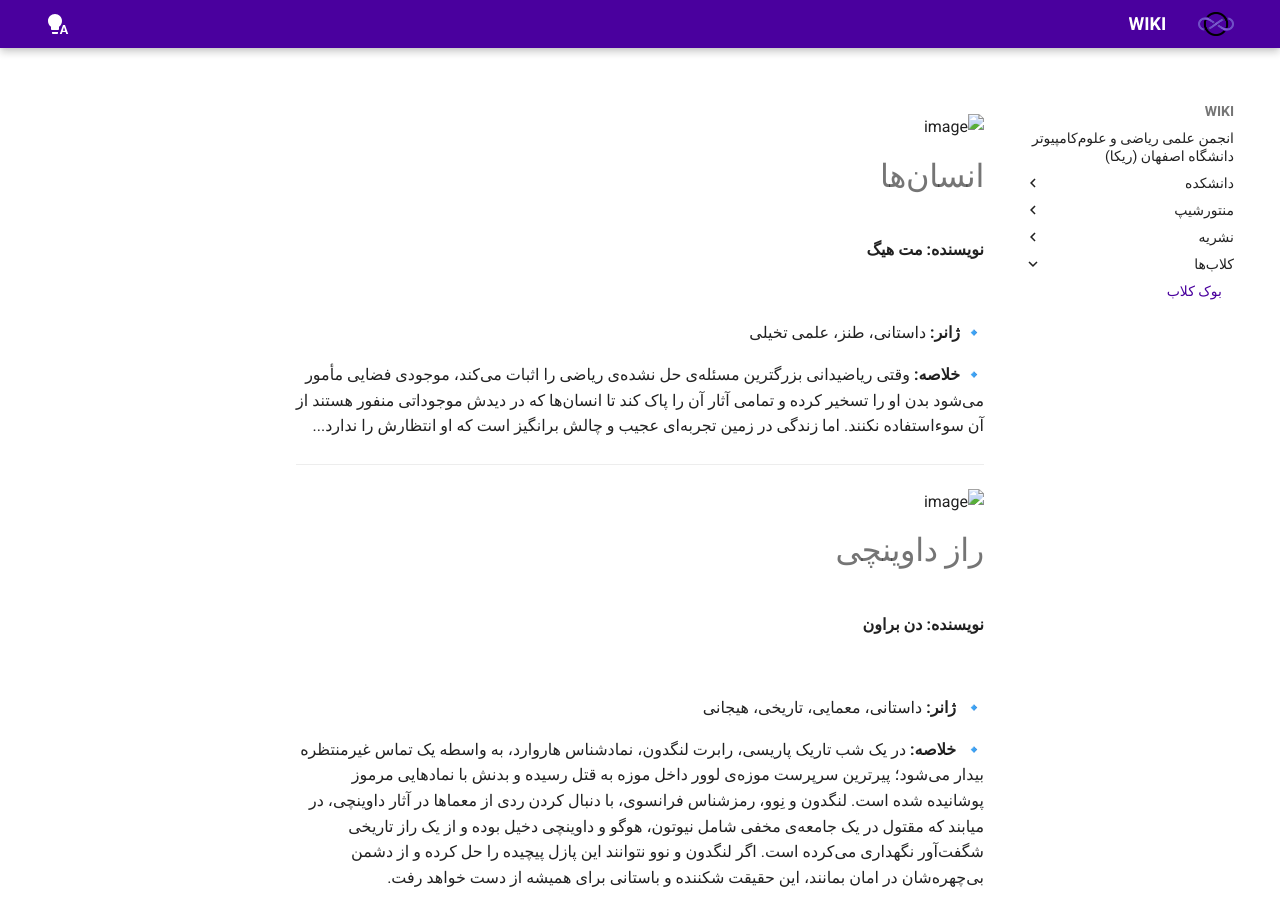
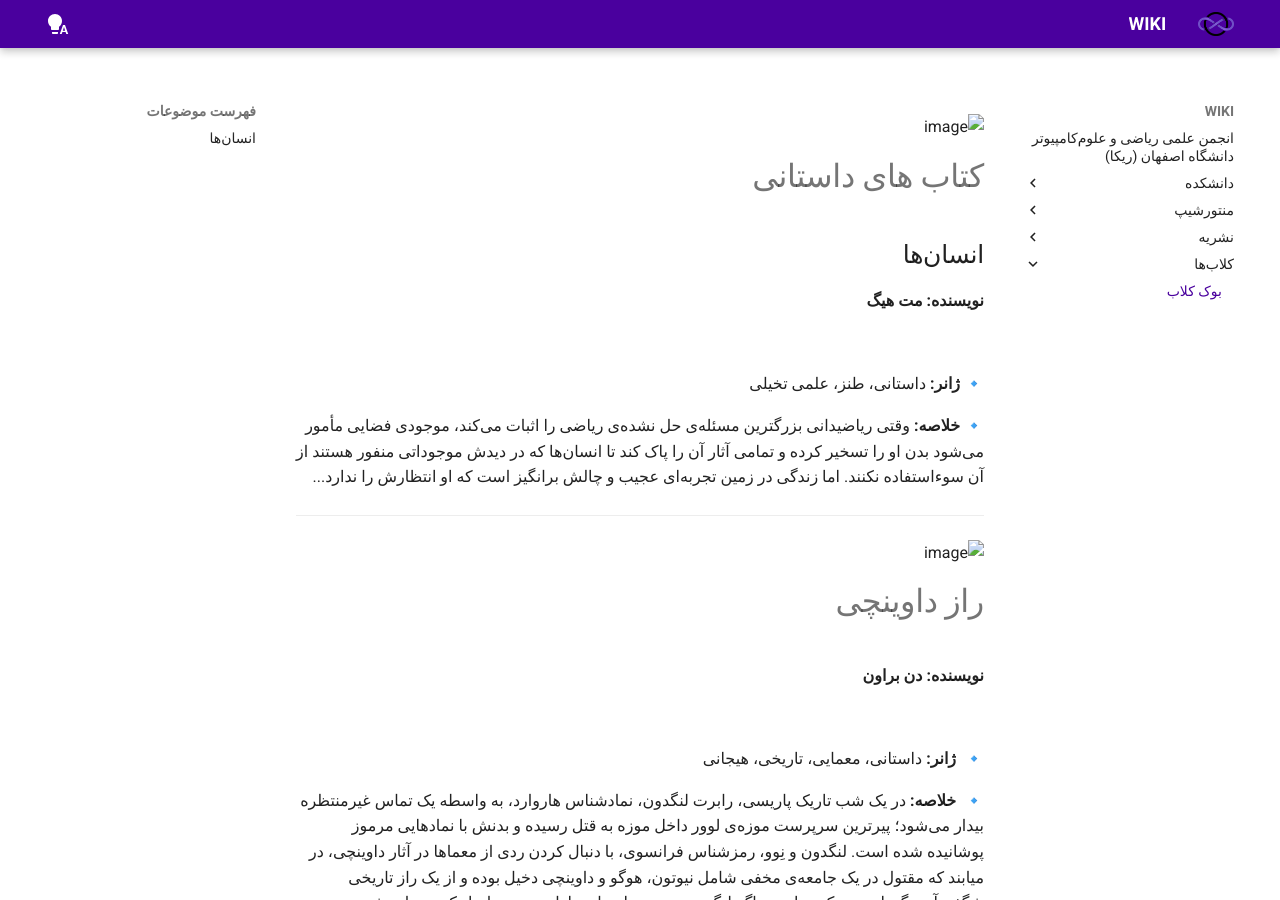
Before and after one commit to Amcsui/wiki, an MkDocs documentation site: the page built from docs/کلاب‌ها/بوک کلاب/کتاب‌های داستانی.md, in a window 1280 px wide and 900 px high. Built offline with MkDocs 1.6.1 and Material for MkDocs 9.7.7, drawn with Linux system fonts in a browser that asks for light colours.

Commit message:
Update docs/کلاب‌ها/بوک کلاب/کتاب‌های داستانی.md

```diff
--- a/docs/کلاب‌ها/بوک کلاب/کتاب‌های داستانی.md
+++ b/docs/کلاب‌ها/بوک کلاب/کتاب‌های داستانی.md
@@ -1,7 +1,9 @@
 ![image]()
 
 
-# انسان‌ها
+
+# کتاب های داستانی
+## انسان‌ها
 
 
 **نویسنده: مت هیگ**
```
